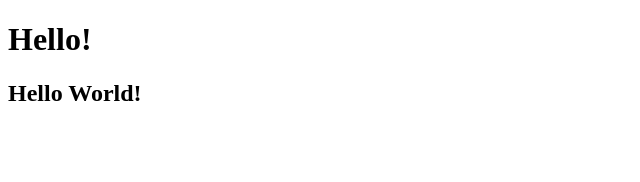
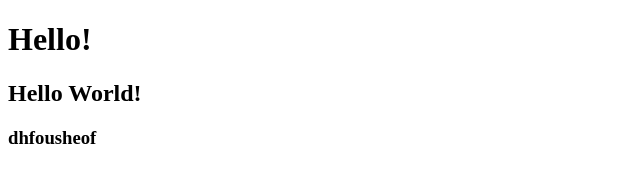
Before and after one commit to BersDzariev/project, a plain HTML site: page index.html in a window 1280 px wide. Shown: the whole page, without its empty margins (0-640 px from the left). Drawn offline with Linux system fonts and the light colour scheme.

Commit message:
add index.html

```diff
--- a/index.html
+++ b/index.html
@@ -9,5 +9,6 @@
 <body>
     <h1>Hello!</h1>
     <h2>Hello World!</h2>
+    <h3>dhfousheof</h3>
 </body>
 </html>
```
